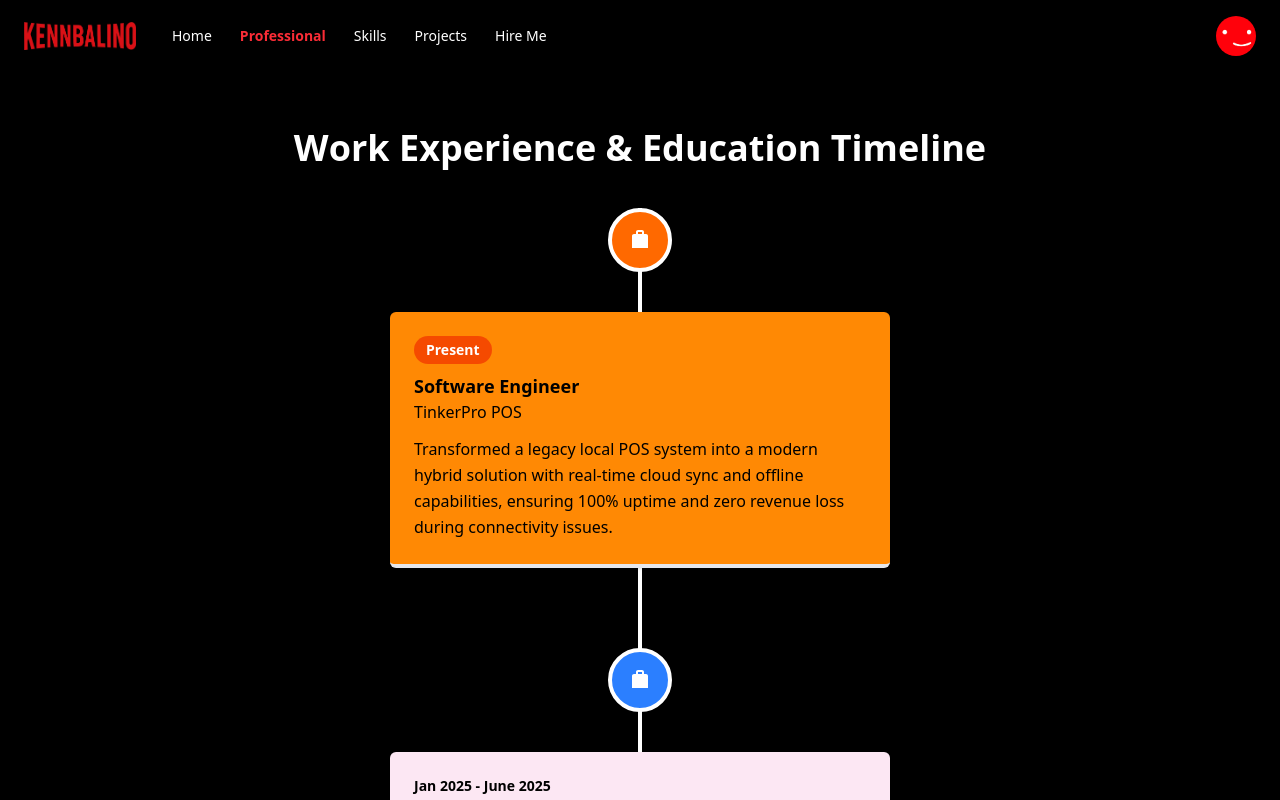
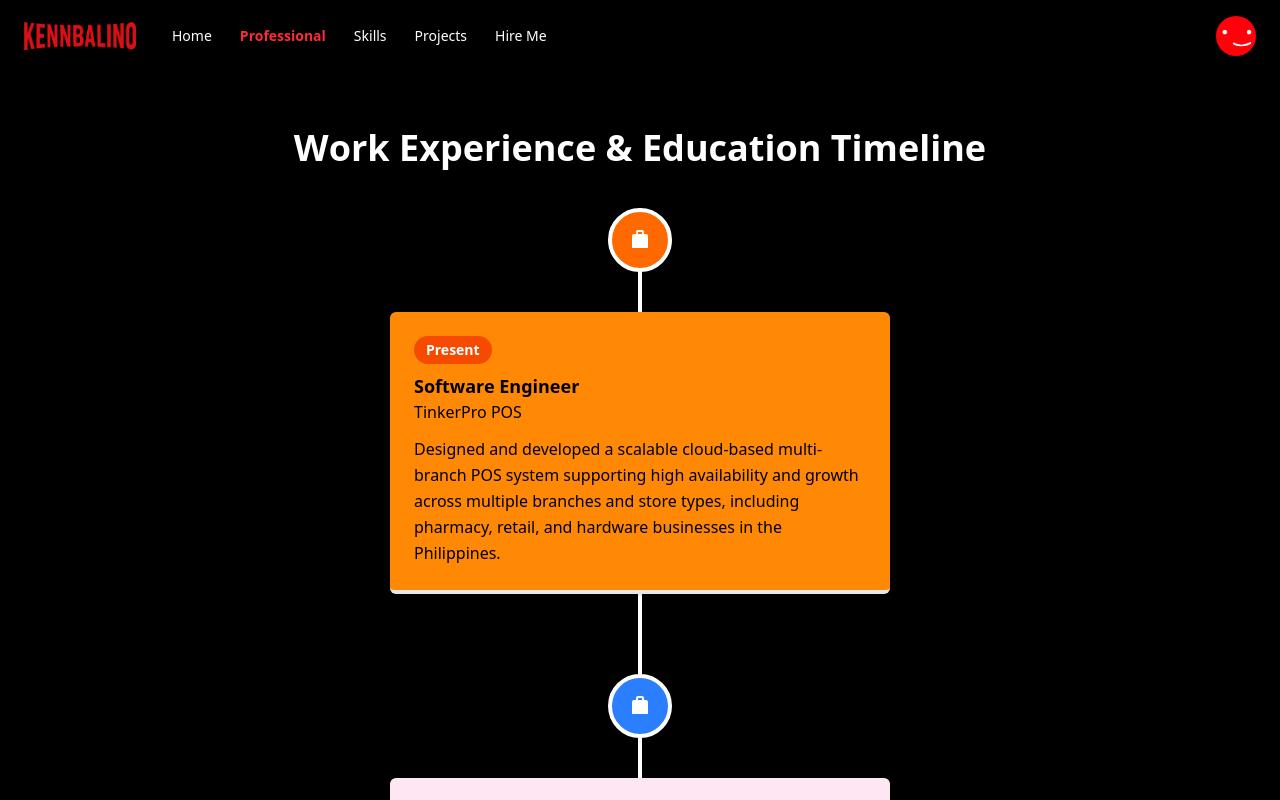
Before and after one commit to Kleinnnn1/kennbalino, a React (Vite) app: page /work-experience in a window 1280 px wide. Shown: the top 800 px of the page. Built offline with nearby package versions, Linux system fonts and the light colour scheme.

Commit message:
updated portfolio

```diff
--- a/src/components/ResumeButton.jsx
+++ b/src/components/ResumeButton.jsx
@@ -1,4 +1,4 @@
-import resume from "../assets/pdf/balino-kennethjhun-noble.pdf";
+import resume from "../assets/pdf/balinokenn_resume.pdf";
 
 function ResumeButton() {
   return (
--- a/src/components/TimeLine.jsx
+++ b/src/components/TimeLine.jsx
@@ -23,7 +23,7 @@ function TimeLine() {
                     date="Present"
                     title="Software Engineer"
                     degree="TinkerPro POS"
-                    description="Transformed a legacy local POS system into a modern hybrid solution with real-time cloud sync and offline capabilities, ensuring 100% uptime and zero revenue loss during connectivity issues."
+                    description="Designed and developed a scalable cloud-based multi-branch POS system supporting high availability and growth across multiple branches and store types, including pharmacy, retail, and hardware businesses in the Philippines."
                     direction="left"
                 />
             </div>
--- a/src/pages/boxpage/SkillsPage.jsx
+++ b/src/pages/boxpage/SkillsPage.jsx
@@ -1,6 +1,6 @@
 import { motion } from "framer-motion";
 import {
-    FaPhp, FaReact, FaGithub, FaGitAlt, FaCode
+    FaPhp, FaReact, FaGithub, FaGitAlt, FaCode, FaDocker
 } from "react-icons/fa";
 import {
     SiDjango, SiSupabase, SiTailwindcss, SiBootstrap,
@@ -53,6 +53,7 @@ function SkillsPage() {
     ];
 
     const otherTools = [
+        { name: "Docker", desc: "Containerization Platform", icon: <FaDocker className="text-red-500" size={40} /> },
         { name: "GitHub", desc: "Code Hosting Platform", icon: <FaGithub className="text-red-500" size={40} /> },
         { name: "Git", desc: "Version Control System", icon: <FaGitAlt className="text-red-500" size={40} /> },
         { name: "VS Code", desc: "Code Editor", icon: <FaCode className="text-red-500" size={40} /> },
```
Also changed, not shown: 2 other files (tests, documents, lock files or other folders).
